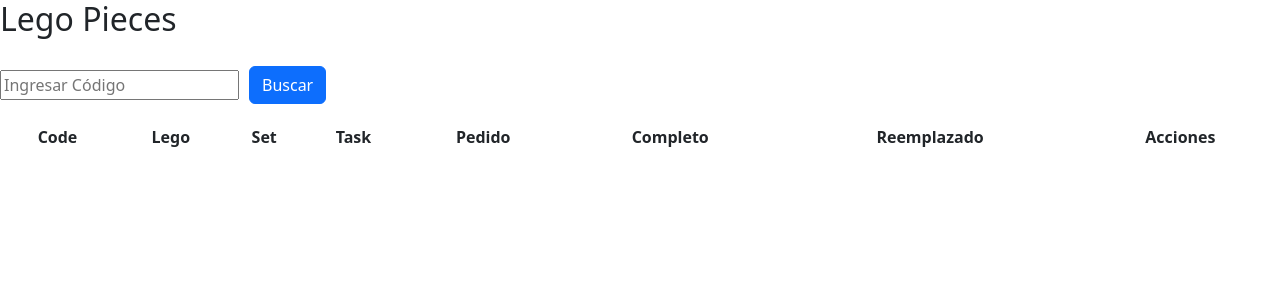
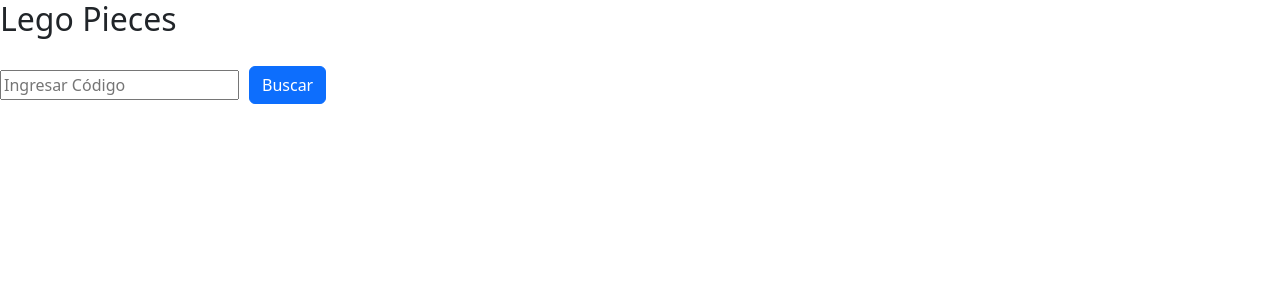
Before and after one commit to AlfredoVargas2708/FRONT, an Angular app: page / in a window 1280 px wide. Shown: the top 300 px of the page. Built offline with nearby package versions, Linux system fonts and the light colour scheme.

Commit message:
Hacer que la tabla se vea solo cuando se apreta el boton

```diff
--- a/src/app/home/home.html
+++ b/src/app/home/home.html
@@ -5,7 +5,7 @@
         <button class="btn btn-primary" (click)="viewTable()">Buscar</button>
     </div>
     <div class="lego-table">
-        <table *ngIf="isTableVisible || !isUpdating">
+        <table *ngIf="isTableVisible && !isUpdating">
             <thead>
                 <tr>
                     <th>Code</th>
@@ -36,7 +36,7 @@
                 </tr>
             </tbody>
         </table>
-        <div class="loader" *ngIf="isUpdating"></div>
+        <div class="loader" *ngIf="isUpdating && !isTableVisible"></div>
     </div>
     <!-- Editar Modal -->
     <div class="modal fade" id="exampleModal" tabindex="-1" aria-labelledby="exampleModalLabel" aria-hidden="true">
--- a/src/app/home/home.ts
+++ b/src/app/home/home.ts
@@ -73,7 +73,7 @@
     this.isUpdating = true;
     this.isTableVisible = false; // Hide the table while updating
 
-    this.legoService.editLegoPiece(updatedLegoPiece.id, updatedLegoPiece).subscribe({
+    this.legoService.editLegoPieceInBBDD(updatedLegoPiece.id, updatedLegoPiece).subscribe({
       next: (response) => {
         console.log('Lego piece updated successfully:', response);
 
--- a/src/app/services/lego.service.ts
+++ b/src/app/services/lego.service.ts
@@ -19,7 +19,7 @@
     return this.http.get<any>(`${this.apiUrlCloud}/${code}`);
   }
 
-  editLegoPiece(id: number, legoPiece: any): Observable<any> {
+  editLegoPieceInBBDD(id: number, legoPiece: any): Observable<any> {
     return this.http.put<any>(`${this.apiUrlCloud}/${id}`, legoPiece);
   }
 }
```
